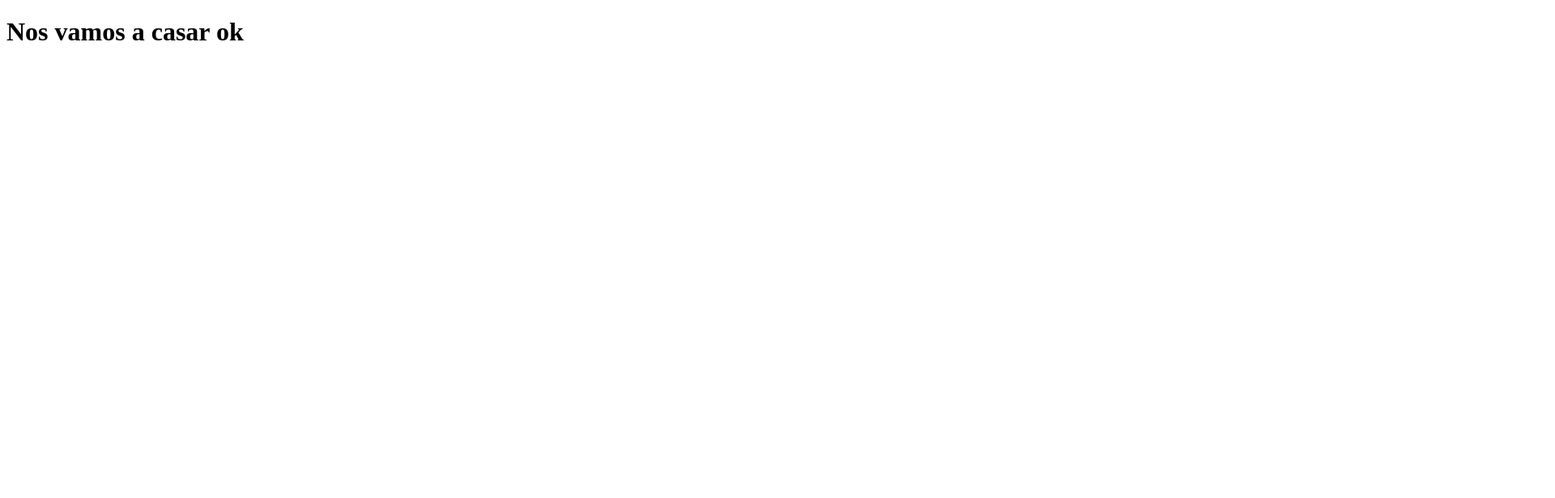
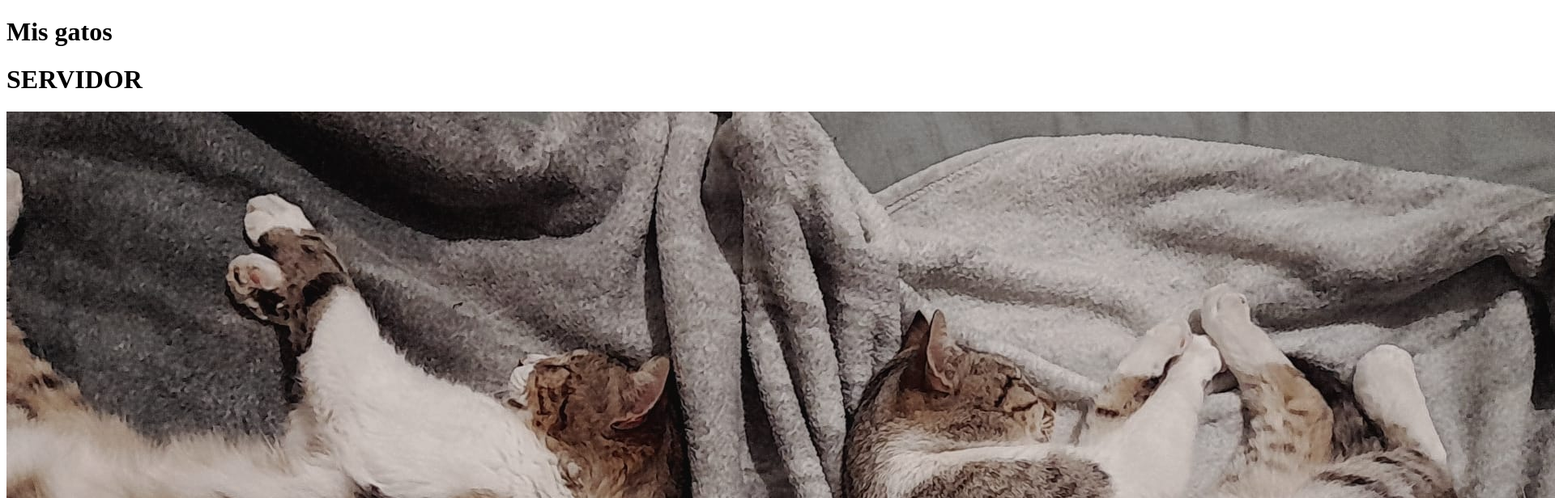
Before and after one commit to syzurdo/curso-node-restServerBasico, a website: page public/index.html in a window 1280 px wide. Shown: the top 616 px of the page at 81% size, 1920 px wide, since content can reach past the window. Drawn offline with Linux system fonts and the light colour scheme.

```diff
--- a/public/index.html
+++ b/public/index.html
@@ -7,7 +7,9 @@
     <title>Acceso Denegado</title>
 </head>
 <body>
-    <h1>Nos vamos a casar ok</h1>
+    <h1>Mis gatos</h1>
+    <h1>SERVIDOR</h1>
+    <img src="./GATOS.jpg" alt="">
     <!-- acá se puede poner la aplicación de react -->
 </body>
 </html>
```
Also changed, not shown: public/GATOS.jpg (added).
